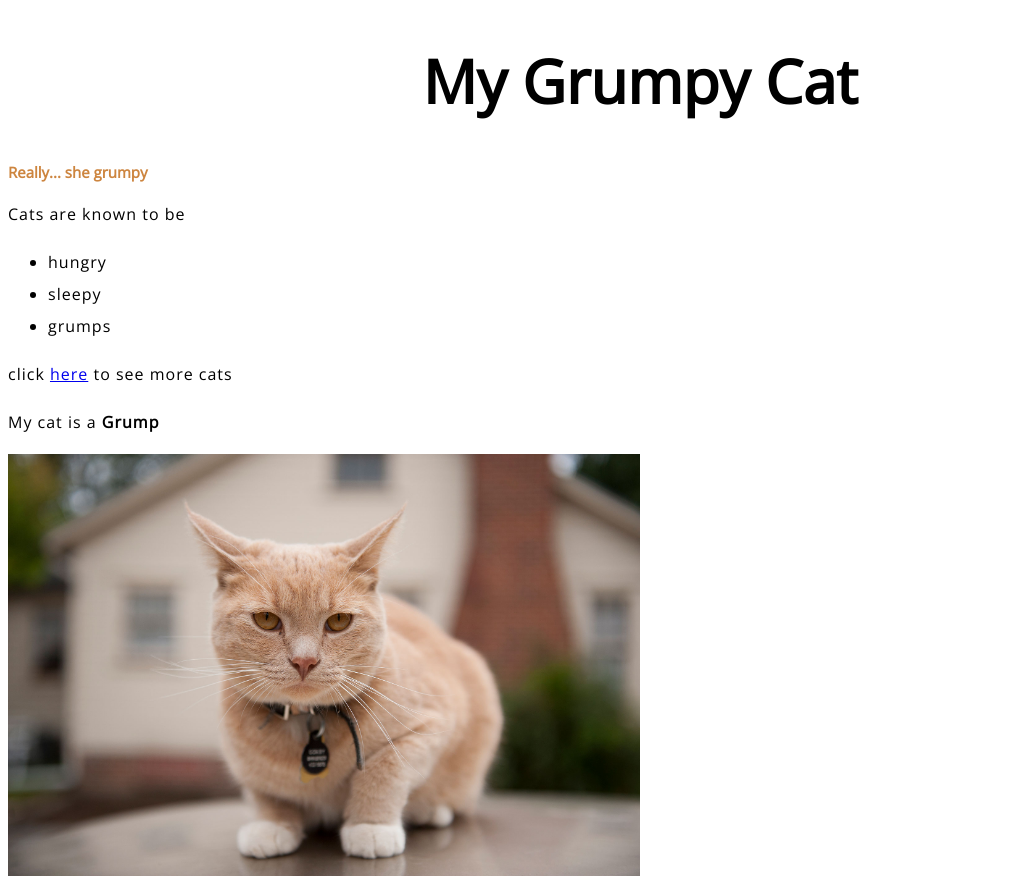
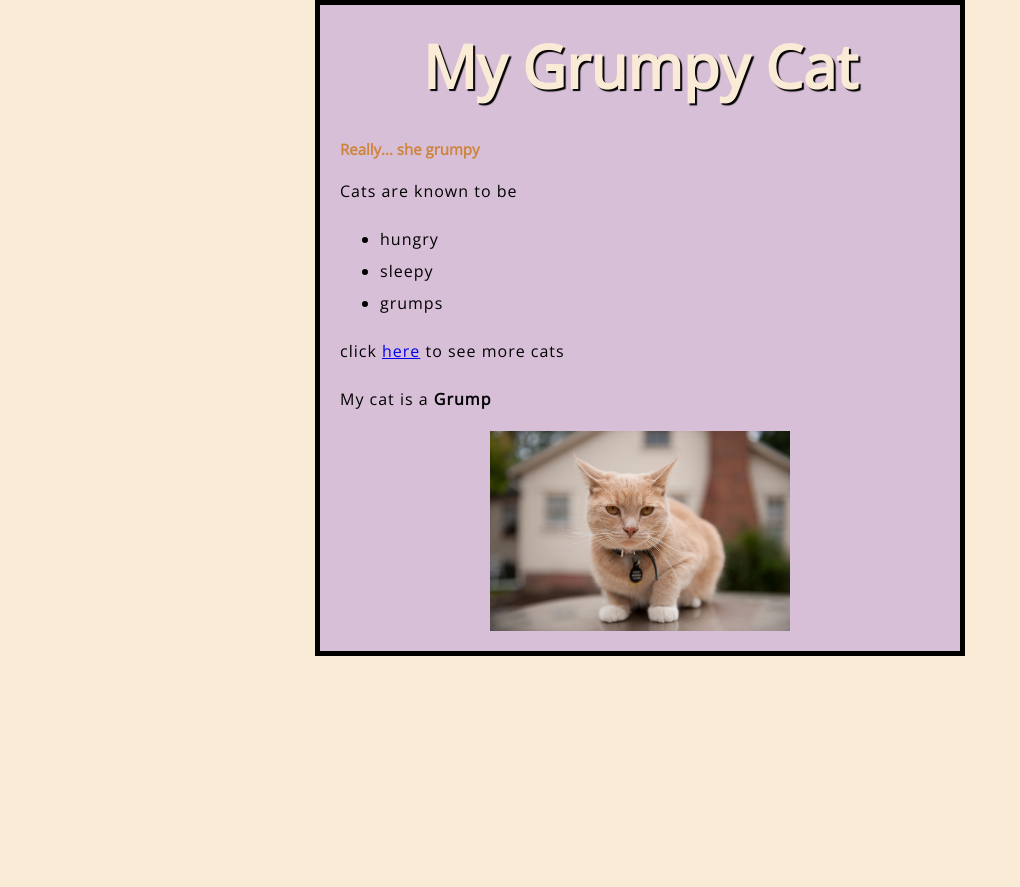
Before and after one commit to Duckwingg/test-site, a plain HTML site: page index.html in a window 1280 px wide. Shown: the whole page, without its empty margins (0-1020 px from the left). After the commit the page ends 800 px from the top, so only its background shows below. Drawn offline with nearby package versions, Linux system fonts and the light colour scheme.

Commit message:
amended multiple styles, experimenting

```diff
--- a/styles/style.css
+++ b/styles/style.css
@@ -6,12 +6,32 @@ p, li {
 }
 
 h1{
+    margin: 0;
+    padding: 20px 0;
+    text-shadow: 2px 2px 1px black;
     font-size: 60px;
     text-align: center;
+    color: antiquewhite;
 }
 
 #my-id1 {color:peru;}
+img {display: block;
+margin: 0 auto;
+}
+
 html {
     font-size: 10px; /* px set base font to 10px*/
     font-family: "Open Sans", sans-serif;
 }
+
+html {
+    background-color: antiquewhite;
+}
+
+body {
+    width: 600px;
+    margin: 0 auto;
+    background-color: thistle;
+    padding: 0 20px 20px 20px;
+    border: 5px solid black;
+}
```
